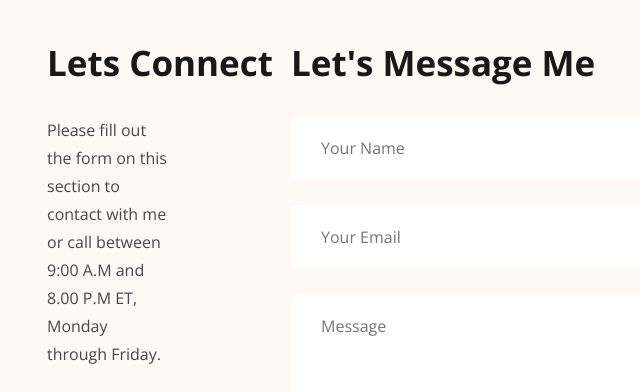
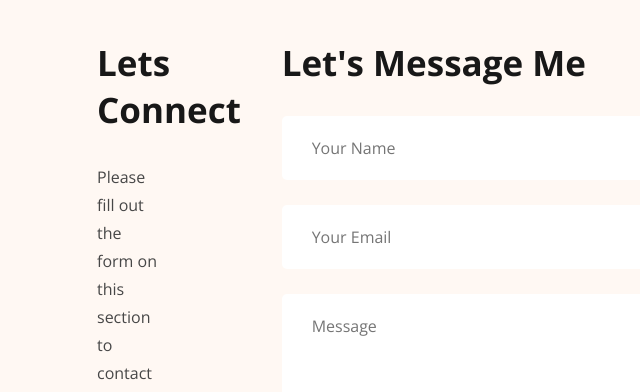
Before and after one commit to StewieGriffin17/First-Portfolio, a plain HTML site: page index.html in a window 1280 px wide. Shown: the part 4475-4867 px from the top of the page, without its empty margins (211-851 px from the left). Drawn offline with nearby package versions, Linux system fonts and the light colour scheme.

Commit message:
final edit

```diff
--- a/styles/styles.css
+++ b/styles/styles.css
@@ -222,7 +222,7 @@ main{
 footer{
     margin-top: 115px;
     background-color: #FFF8F3;
-    padding: 130px 250px;
+    padding: 130px 300px 130px 300px;
 }
 .foot{
     display: flex;
```
